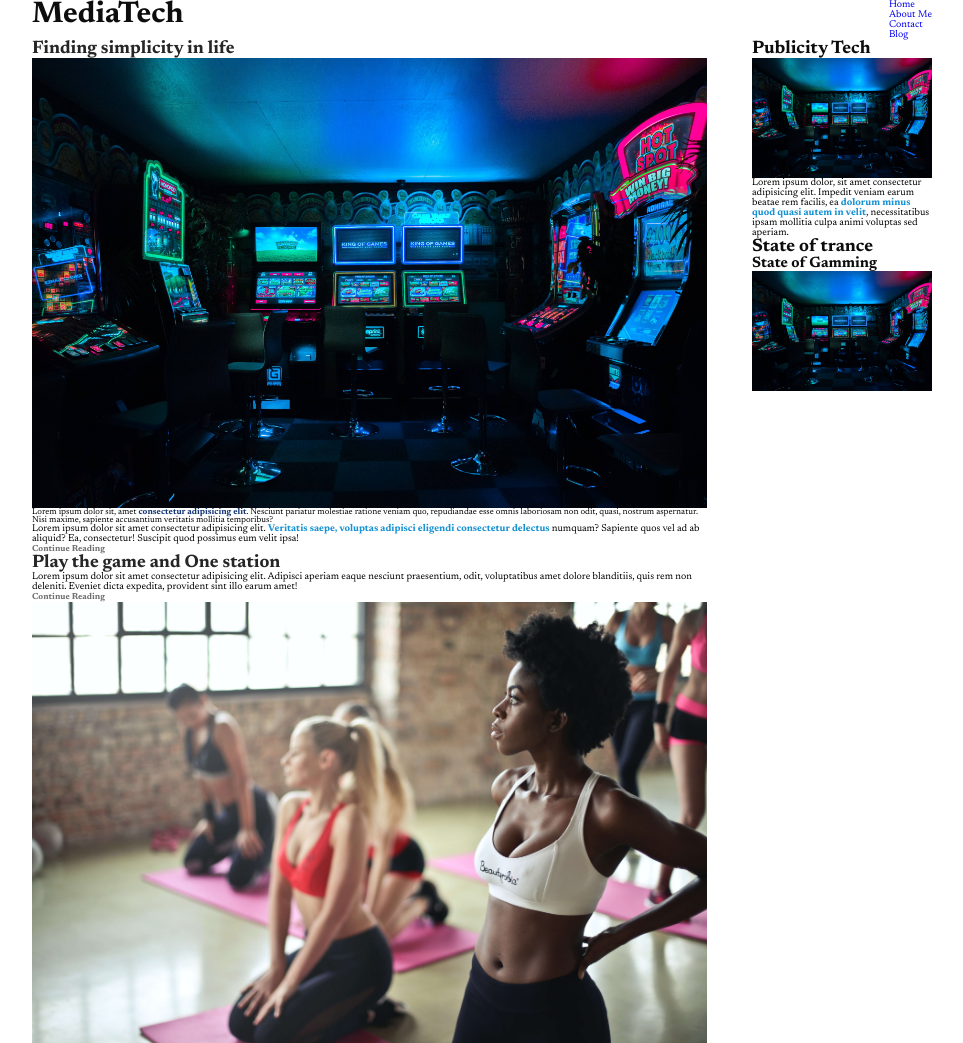
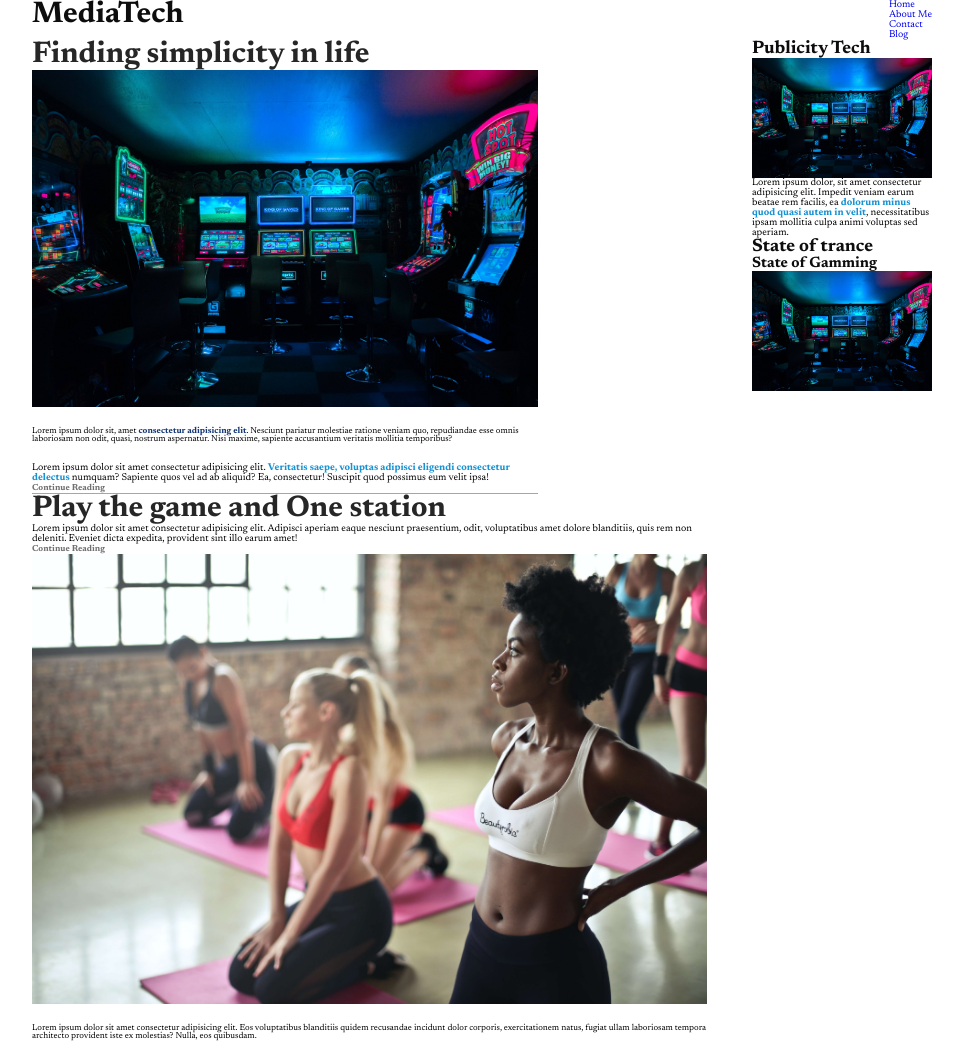
Before and after one commit to Christiano0407/CSS-Courses__ResponsiveWeb--Animation, a website: page src/practice/indexTwo.html in a window 1280 px wide. Shown: the top 1043 px of the page, without its empty margins (158-1121 px from the left). Drawn offline with Linux system fonts and the light colour scheme.

Commit message:
new-practice

```diff
--- a/src/practice/practiceTwo.css
+++ b/src/practice/practiceTwo.css
@@ -68,7 +68,7 @@ strong {
 }
 .article-title {
   color: var(--clr-four);
-  font-size: climp(1.5rem, 2.5vw, 3rem);
+  font-size: clamp(1.5rem, 2.5vw, 3rem);
 }
 .article-info a {
     margin: 0;
@@ -78,6 +78,9 @@ strong {
 }
 .article-read-more, .article-info {
     font-size: .880rem;
+}
+.article-info {
+  margin: 2rem 0;
 }
 .article-read-more {
     color: var(--clr-pageOne);
@@ -97,13 +100,47 @@ strong {
 .container-flex {
     display: flex;
     justify-content: space-between;
+    flex-direction: column;
+}
+.article-featured {
+    border-bottom: #A6A6A6 1px solid;
+    width: 75%;
 }
 
-main {
- width: 75%;
+
+
+
+    /*======= MEDIAQUERIES ==== VIWPORT ====== MOBILEFIRST=====*/
+            /*MOBILE-FIRST*/
+@media (max-width: 320px) {
+
 }
 
-aside {
- width: 20%;
+@media (min-width: 321px) and (max-width: 425px) {
+
 }
-    /*======= MEDIAQUERIES ==== VIWPORT ====== MOBILEFIRST=====*/
+
+@media (min-width: 426px) and (max-width: 674px) {
+
+}
+
+@media (min-width: 675px) {
+    .container-flex {
+        flex-direction: row;
+    }
+    main {
+        width: 75%;
+       }
+
+    aside {
+        width: 20%;
+       }
+}
+    /*TABLET*/
+@media (min-width: 768px) {
+
+}
+   /*LAPTOP*/
+@media (min-width: 1024px) {
+
+}
```
Also changed, not shown: README.md.
